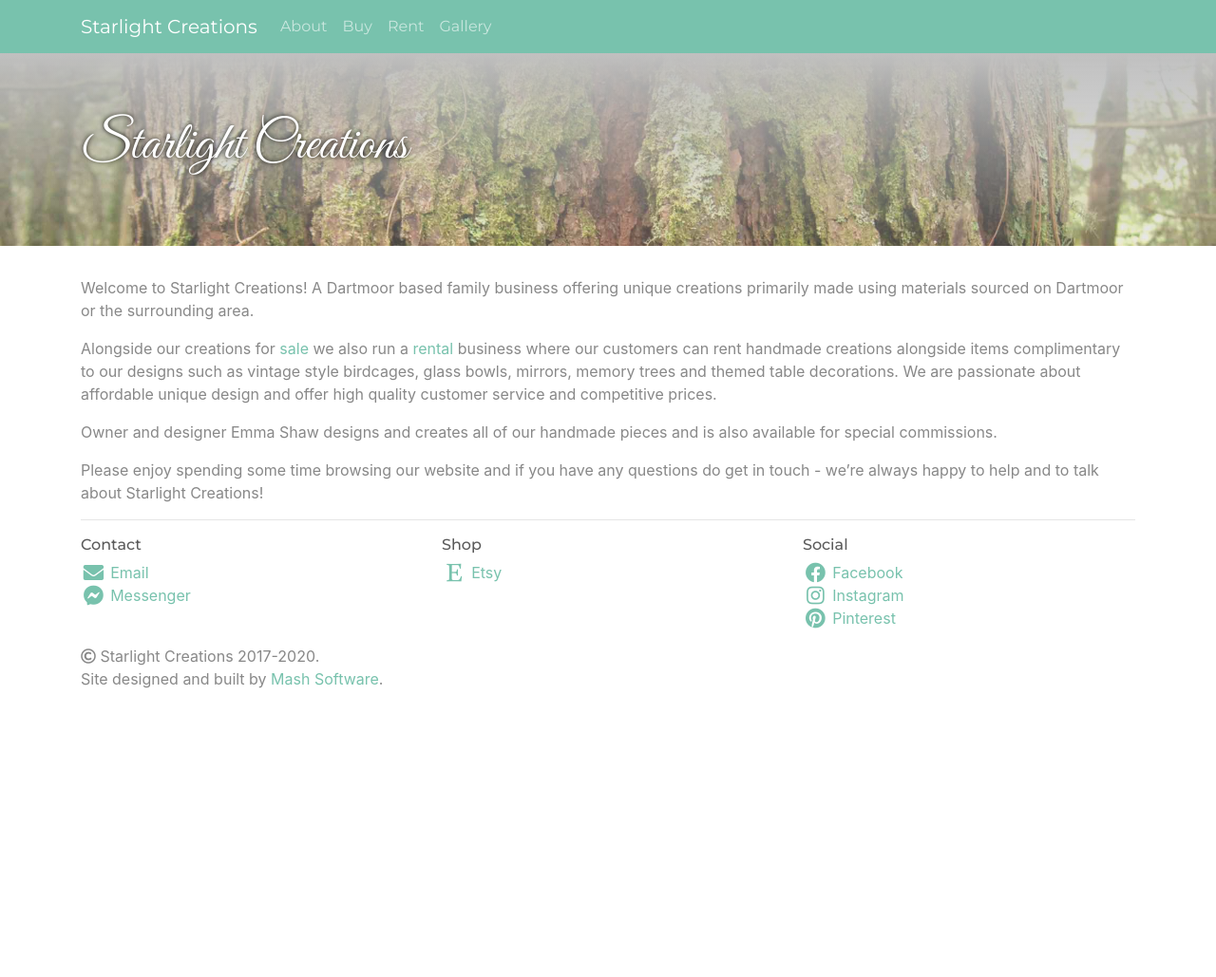
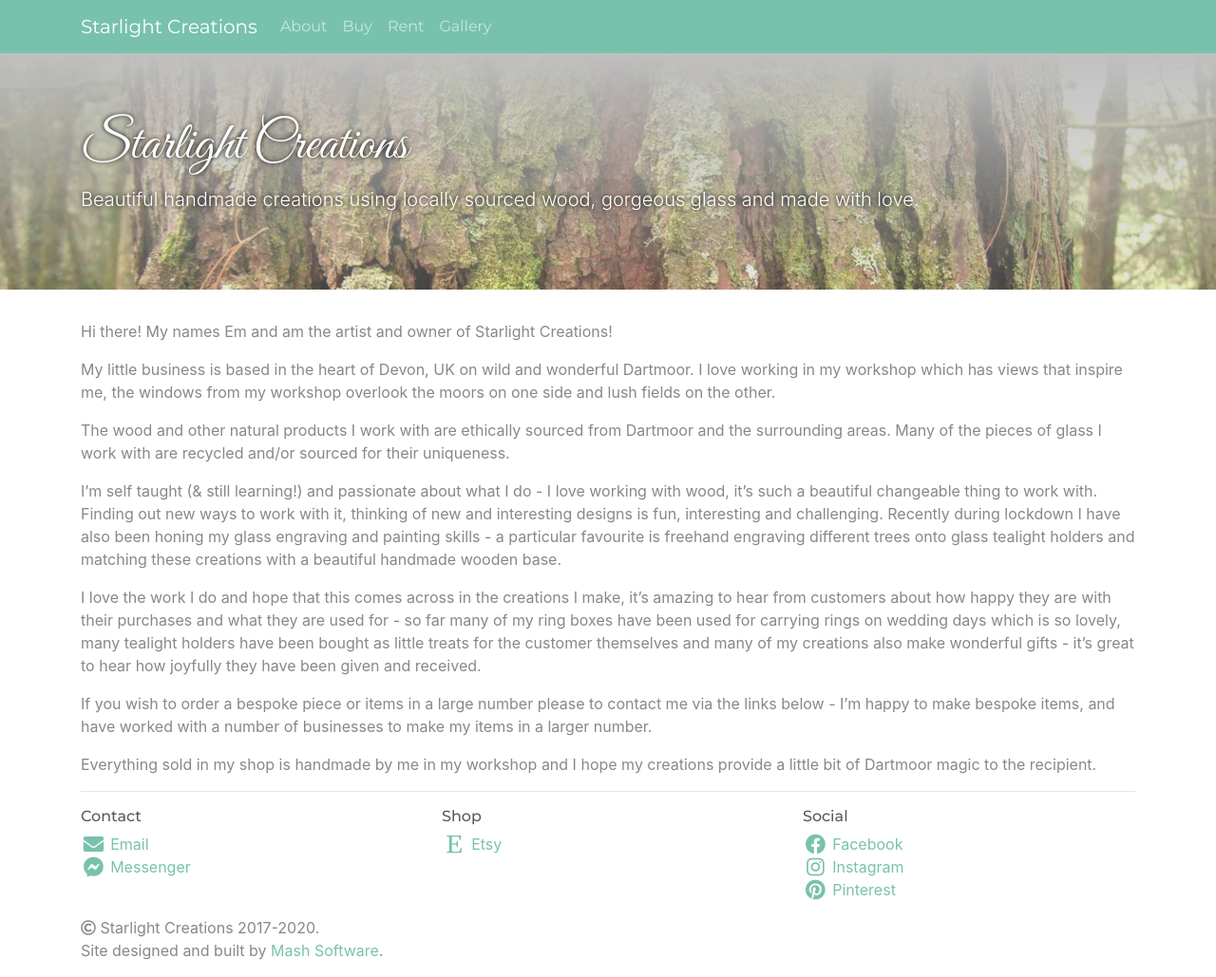
Before and after one commit to starlight-creations/starlight-creations.github.io, a Jekyll site: the page built from index.md, in a window 1280 px wide. Shown: the whole page at 95% size. Built offline with Jekyll 4.4.1, drawn with Linux system fonts in a browser that asks for light colours; nearby versions of some CDN libraries; before the commit the page ends 900 px from its top, so only the background shows below that.

Commit message:
update homepage content

```diff
--- a/index.md
+++ b/index.md
@@ -1,13 +1,20 @@
 ---
 layout: default
 title: Starlight Creations
+description: Beautiful handmade creations using locally sourced wood, gorgeous glass and made with love.
 permalink: /
 ---
 
-Welcome to Starlight Creations! A Dartmoor based family business offering unique creations primarily made using materials sourced on Dartmoor or the surrounding area.
+Hi there! My names Em and am the artist and owner of Starlight Creations!
 
-Alongside our creations for [sale]({{ '/buy' | absolute_url }}) we also run a [rental]({{ '/rent' | absolute_url }}) business where our customers can rent handmade creations alongside items complimentary to our designs such as vintage style birdcages, glass bowls, mirrors, memory trees and themed table decorations. We are passionate about affordable unique design and offer high quality customer service and competitive prices.
+My little business is based in the heart of Devon, UK on wild and wonderful Dartmoor. I love working in my workshop which has views that inspire me, the windows from my workshop overlook the moors on one side and lush fields on the other.
 
-Owner and designer Emma Shaw designs and creates all of our handmade pieces and is also available for special commissions.
+The wood and other natural products I work with are ethically sourced from Dartmoor and the surrounding areas. Many of the pieces of glass I work with are recycled and/or sourced for their uniqueness.
 
-Please enjoy spending some time browsing our website and if you have any questions do get in touch - we're always happy to help and to talk about Starlight Creations!
+I’m self taught (& still learning!) and passionate about what I do - I love working with wood, it’s such a beautiful changeable thing to work with. Finding out new ways to work with it, thinking of new and interesting designs is fun, interesting and challenging. Recently during lockdown I have also been honing my glass engraving and painting skills - a particular favourite is freehand engraving different trees onto glass tealight holders and matching these creations with a beautiful handmade wooden base.
+
+I love the work I do and hope that this comes across in the creations I make, it’s amazing to hear from customers about how happy they are with their purchases and what they are used for - so far many of my ring boxes have been used for carrying rings on wedding days which is so lovely, many tealight holders have been bought as little treats for the customer themselves and many of my creations also make wonderful gifts - it’s great to hear how joyfully they have been given and received.
+
+If you wish to order a bespoke piece or items in a large number please to contact me via the links below - I'm happy to make bespoke items, and have worked with a number of businesses to make my items in a larger number.
+
+Everything sold in my shop is handmade by me in my workshop and I hope my creations provide a little bit of Dartmoor magic to the recipient.
```
